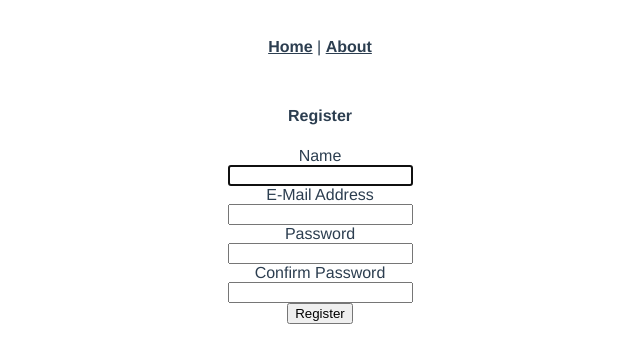
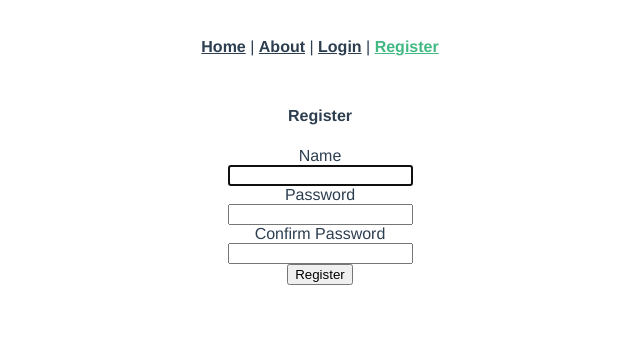
Before and after one commit to Azam2926/vue-auth, a Vue app: page /register in a window 1280 px wide. Shown: the top 362 px of the page, without its empty margins (320-960 px from the left). Built offline with nearby package versions, Linux system fonts and the light colour scheme.

Commit message:
added .env file for development mode, added login and register menu in navbar, added baseUrl env to .env.development file and use it axios url and remove email field when user register

```diff
--- a/src/App.vue
+++ b/src/App.vue
@@ -5,6 +5,10 @@
       |
       <router-link to="/about">About</router-link>
       <span v-if="isLoggedIn"> | <a @click="logout">Logout</a></span>
+      |
+      <router-link v-if="!isLoggedIn" to="/login">Login</router-link>
+      |
+      <router-link v-if="!isLoggedIn" to="/register">Register</router-link>
     </div>
     <router-view/>
   </div>
--- a/src/components/Register.vue
+++ b/src/components/Register.vue
@@ -5,11 +5,6 @@
       <label for="name">Name</label>
       <div>
         <input id="name" type="text" v-model="name" required autofocus>
-      </div>
-
-      <label for="email">E-Mail Address</label>
-      <div>
-        <input id="email" type="email" v-model="email" required>
       </div>
 
       <label for="password">Password</label>
@@ -35,7 +30,6 @@ export default {
   data () {
     return {
       name: '',
-      email: '',
       password: '',
       password_confirmation: '',
       is_admin: null,
@@ -46,7 +40,6 @@ export default {
     register: function () {
       let data = {
         name: this.name,
-        email: this.email,
         password: this.password,
         is_admin: this.is_admin,
       }
--- a/src/store/index.js
+++ b/src/store/index.js
@@ -32,7 +32,7 @@ export default new Vuex.Store({
       return new Promise((resolve, reject) => {
         commit('auth_request')
         axios({
-          url: 'http://localhost:3000/login',
+          url: process.env.baseUrl + 'login',
           data: user,
           method: 'POST',
         }).then(resp => {
@@ -54,7 +54,7 @@ export default new Vuex.Store({
       return new Promise((resolve, reject) => {
         commit('auth_request')
         axios({
-          url: 'http://localhost:3000/register',
+          url: process.env.baseUrl + 'register',
           data: user,
           method: 'POST',
         }).then(resp => {
```
Also changed, not shown: 1 other file (tests, documents, lock files or other folders).
